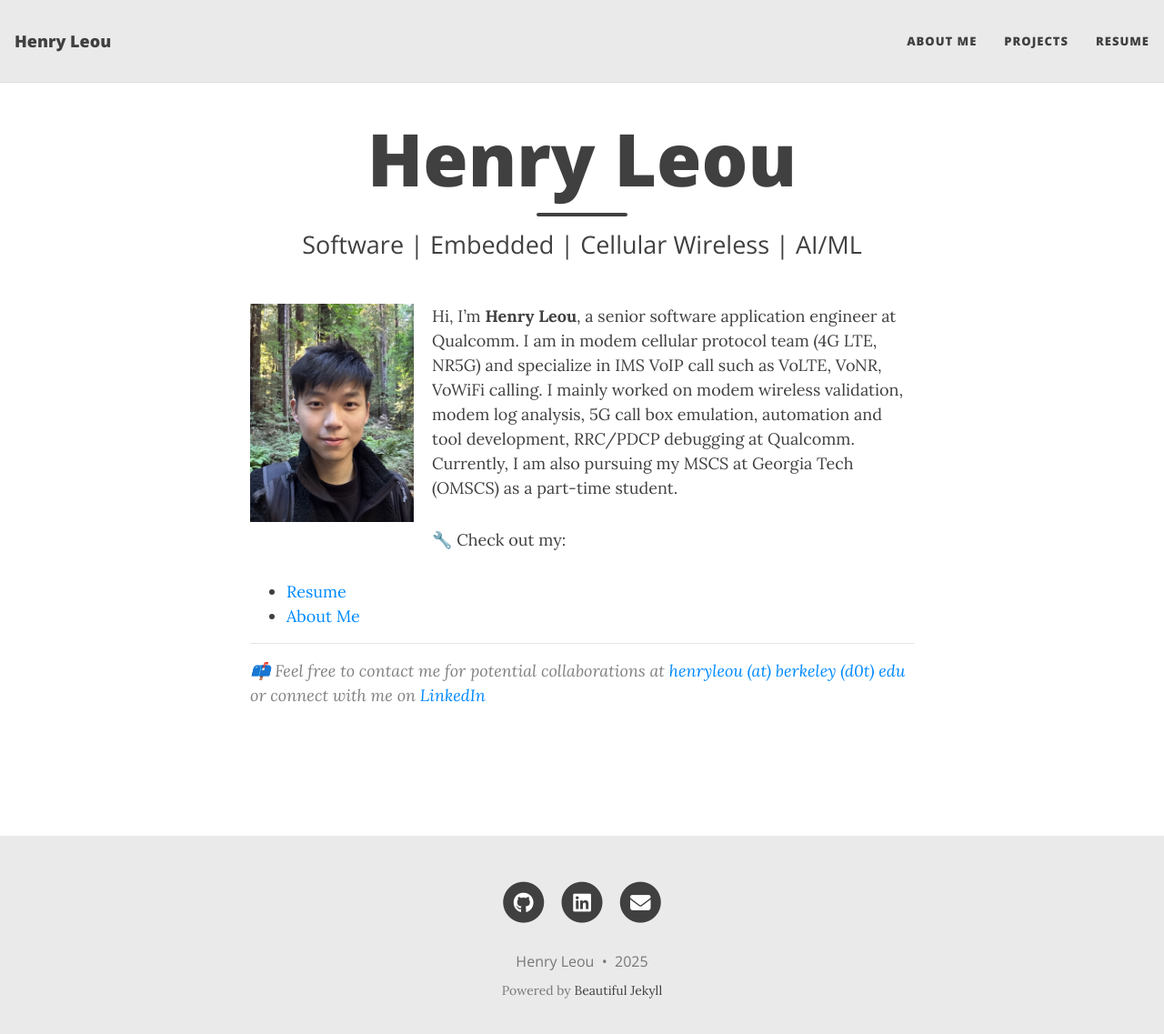
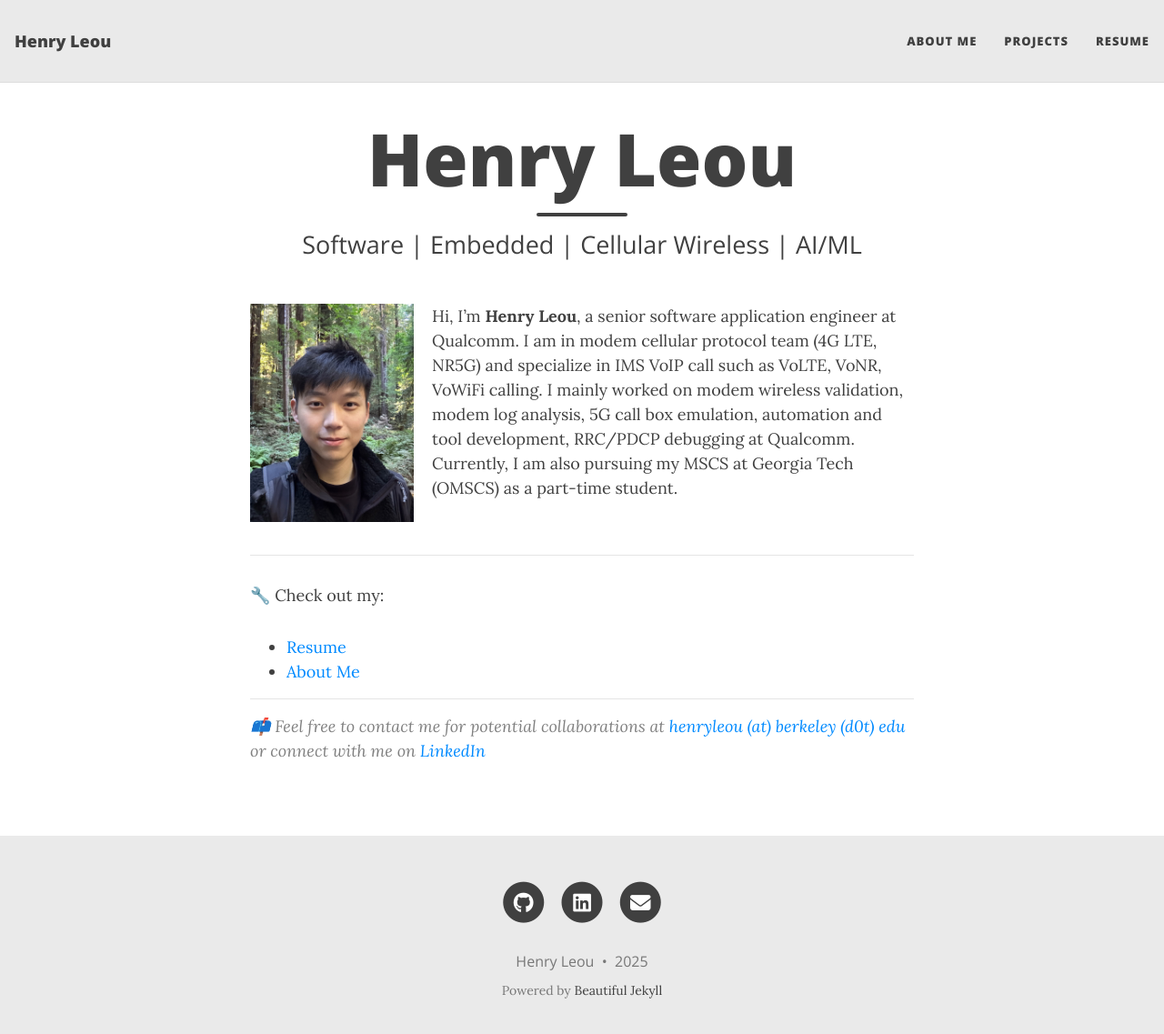
Before and after one commit to henryleou/henryleou.github.io, a Jekyll site: the page built from index.md, in a window 1280 px wide and 1150 px high. Shown: the top 1137 px of the window at 91% size. Built offline with Jekyll 4.4.1, drawn with Linux system fonts in a browser that asks for light colours.

Commit message:
update check out

```diff
--- a/index.md
+++ b/index.md
@@ -11,6 +11,10 @@ subtitle: "Software | Embedded | Cellular Wireless | AI/ML"
 
 Hi, I’m **Henry Leou**, a senior software application engineer at Qualcomm. I am in modem cellular protocol team (4G LTE, NR5G) and specialize in IMS VoIP call such as VoLTE, VoNR, VoWiFi calling. I mainly worked on modem wireless validation, modem log analysis, 5G call box emulation, automation and tool development, RRC/PDCP debugging at Qualcomm. Currently, I am also pursuing my MSCS at Georgia Tech (OMSCS) as a part-time student.
 
+<div style="clear: both;"></div>
+
+---
+
 🔧 Check out my:
 
 <!-- - [Projects](/projects/) -->
```
